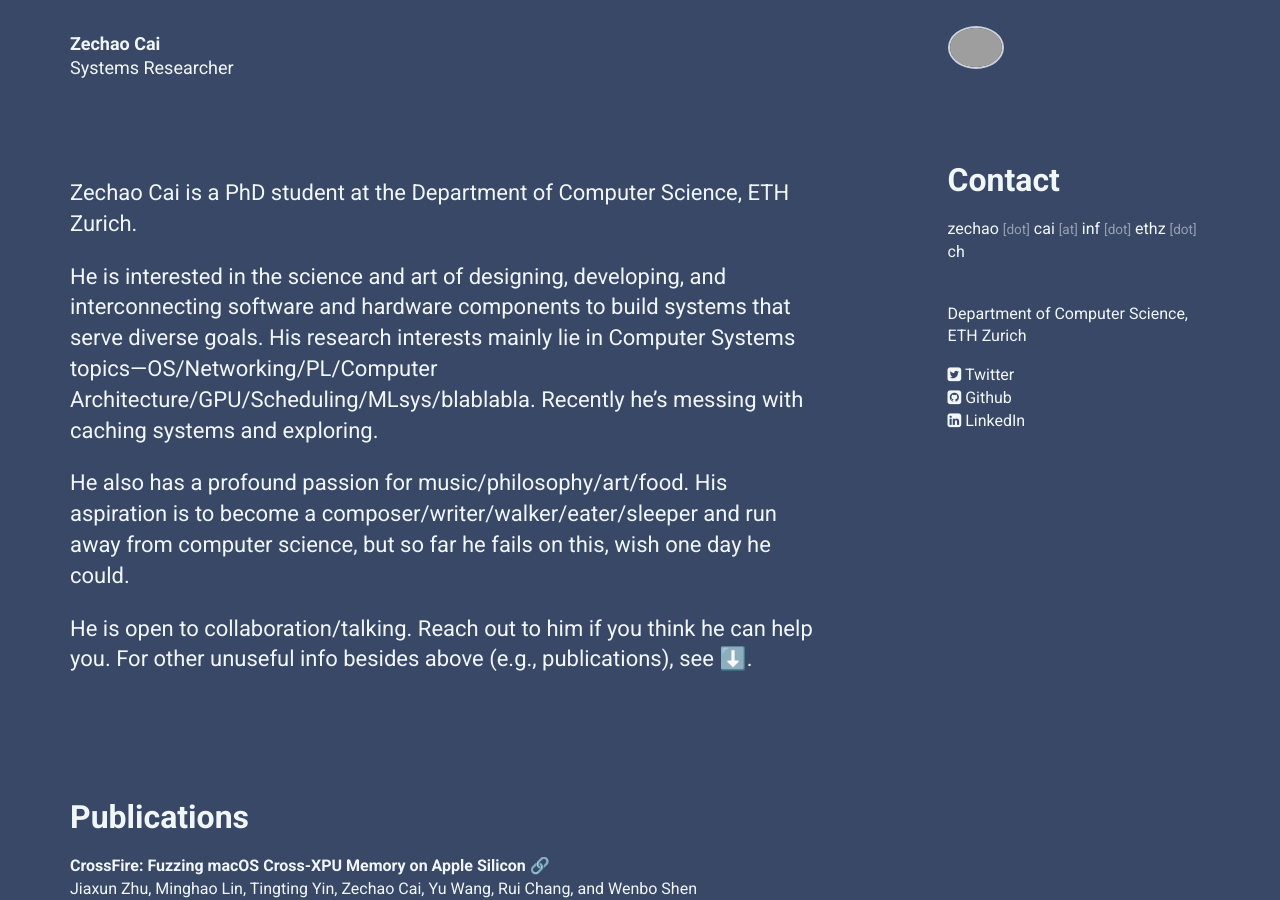
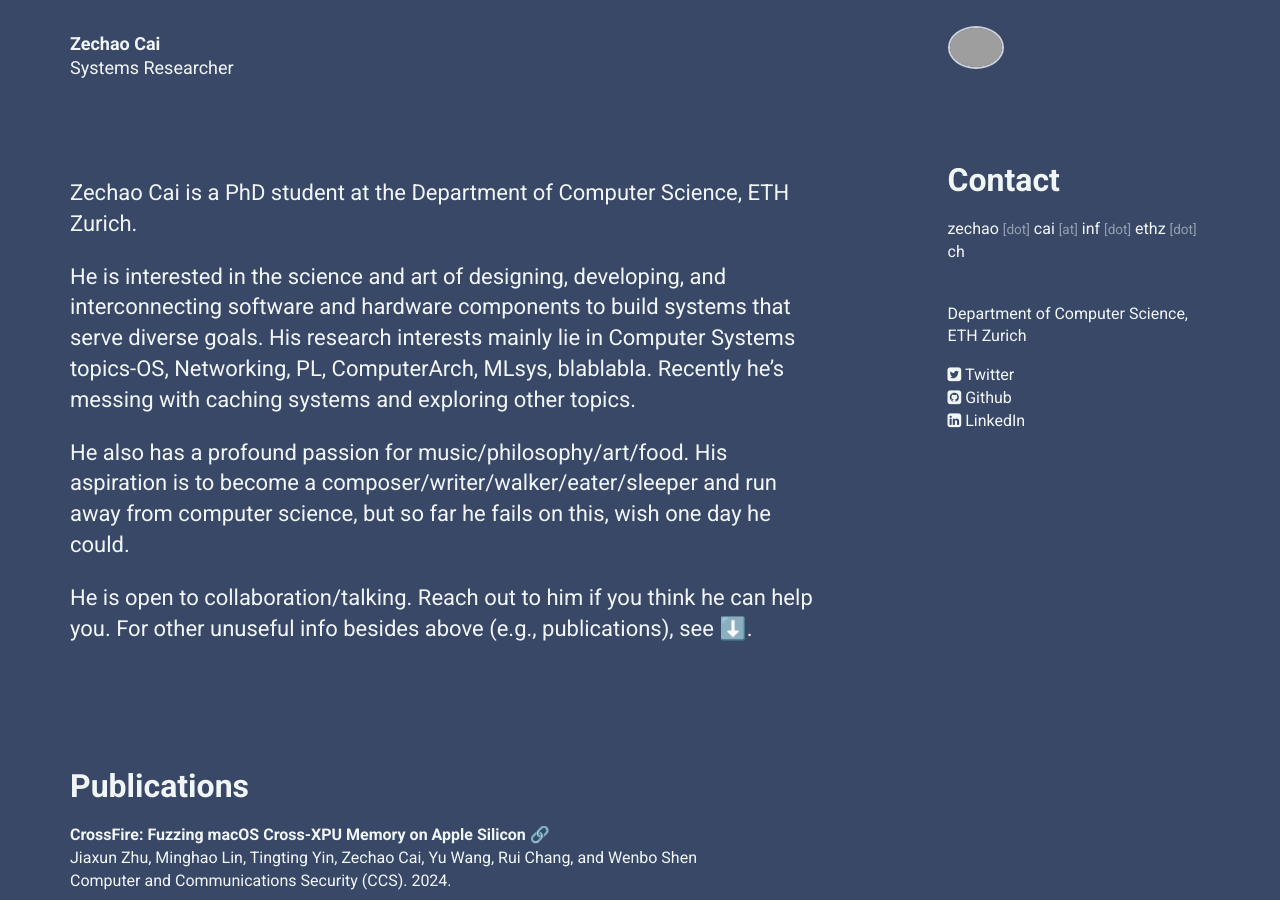
Before and after one commit to zech4o/zech4o.github.io, a Jekyll site: the page built from index.html, in a window 1280 px wide and 900 px high. Built offline with Jekyll 4.4.1, drawn with Linux system fonts in a browser that asks for light colours; nearby versions of some CDN libraries; grey boxes are pictures that could not be loaded.

Commit message:
update 2025-09-14

```diff
--- a/_data/personal.yml
+++ b/_data/personal.yml
@@ -33,7 +33,7 @@
   body: >
    Zechao Cai is a PhD student at the Department of Computer Science, ETH Zurich.
 
-    He is interested in the science and art of designing, developing, and interconnecting software and hardware components to build systems that serve diverse goals. His research interests mainly lie in Computer Systems topics—OS/Networking/PL/Computer Architecture/GPU/Scheduling/MLsys/blablabla. Recently he's messing with caching systems and exploring.
+    He is interested in the science and art of designing, developing, and interconnecting software and hardware components to build systems that serve diverse goals. His research interests mainly lie in Computer Systems topics-OS, Networking, PL, ComputerArch, MLsys, blablabla. Recently he's messing with caching systems and exploring other topics.
 
     He also has a profound passion for music/philosophy/art/food. His aspiration is to become a composer/writer/walker/eater/sleeper and run away from computer science, but so far he fails on this, wish one day he could.
 
```
